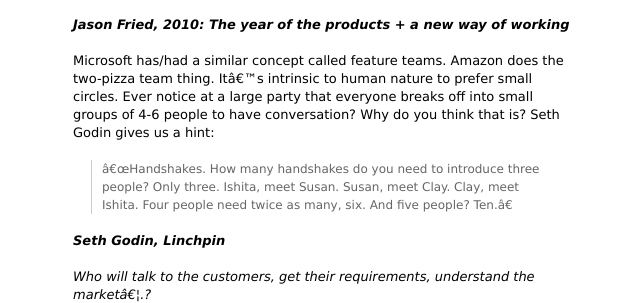
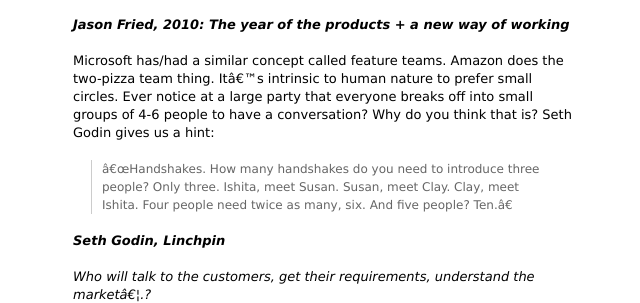
Before and after one commit to kstewart/kstewart.me, a Jekyll site: the page built from _posts/2010-03-14-3-Is-The-Magic-Number.markdown, in a window 1280 px wide and 900 px high, scrolled down 2085 px. Shown: the part 207-510 px from the top of the window, without its empty margins (317-957 px from the left). Built offline with Jekyll 4.4.1, drawn with Linux system fonts in a browser that asks for light colours.

Commit message:
Fixed another typo.

```diff
--- a/_posts/2010-03-14-3-Is-The-Magic-Number.markdown
+++ b/_posts/2010-03-14-3-Is-The-Magic-Number.markdown
@@ -54,7 +54,7 @@
 
 ***Jason Fried, [2010: The year of the products + a new way of working](http://37signals.com/svn/posts/2099-2010-the-year-of-the-products-a-new-way-of-working)***
 
-Microsoft has/had a similar concept called feature teams. Amazon does the two-pizza team thing. It's intrinsic to human nature to prefer small circles. Ever notice at a large party that everyone breaks off into small groups of 4-6 people to have conversation? Why do you think that is? Seth Godin gives us a hint:
+Microsoft has/had a similar concept called feature teams. Amazon does the two-pizza team thing. It's intrinsic to human nature to prefer small circles. Ever notice at a large party that everyone breaks off into small groups of 4-6 people to have a conversation? Why do you think that is? Seth Godin gives us a hint:
 
 > "Handshakes. How many handshakes do you need to introduce three people? Only three. Ishita, meet Susan. Susan, meet Clay. Clay, meet Ishita. Four people need twice as many, six. And five people? Ten."
 
```
